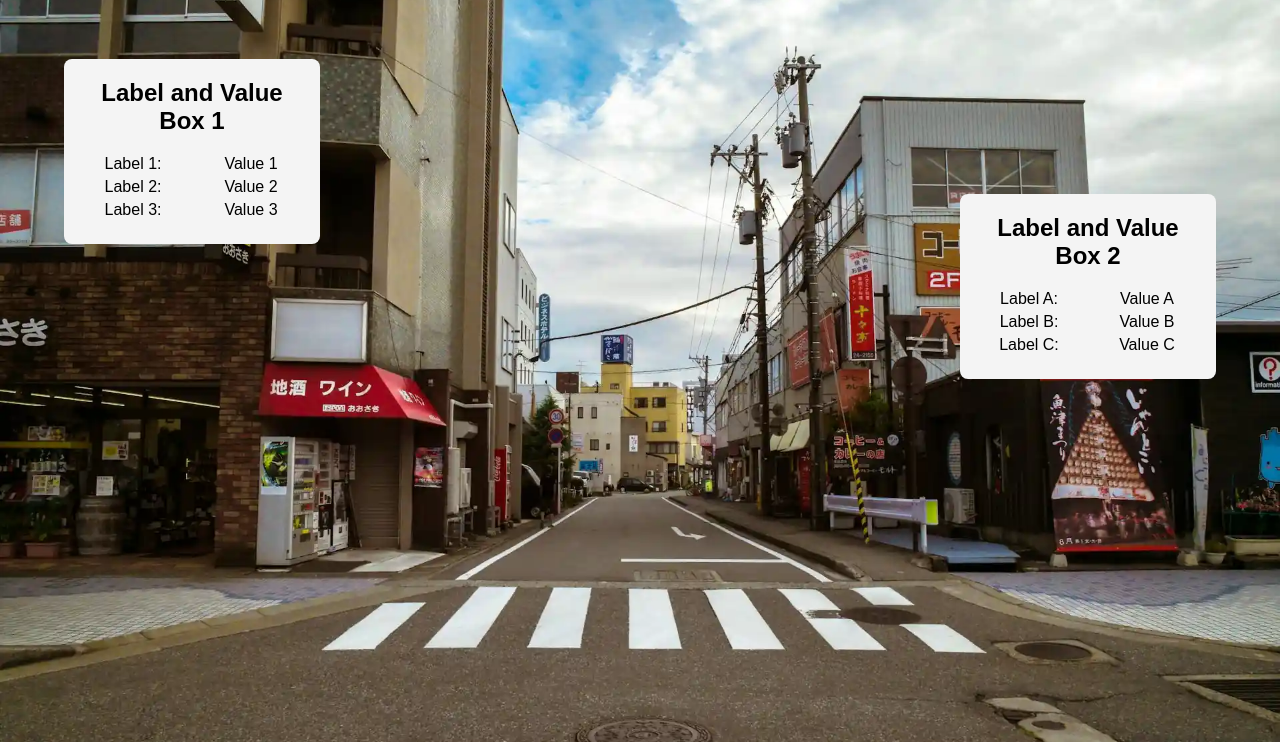
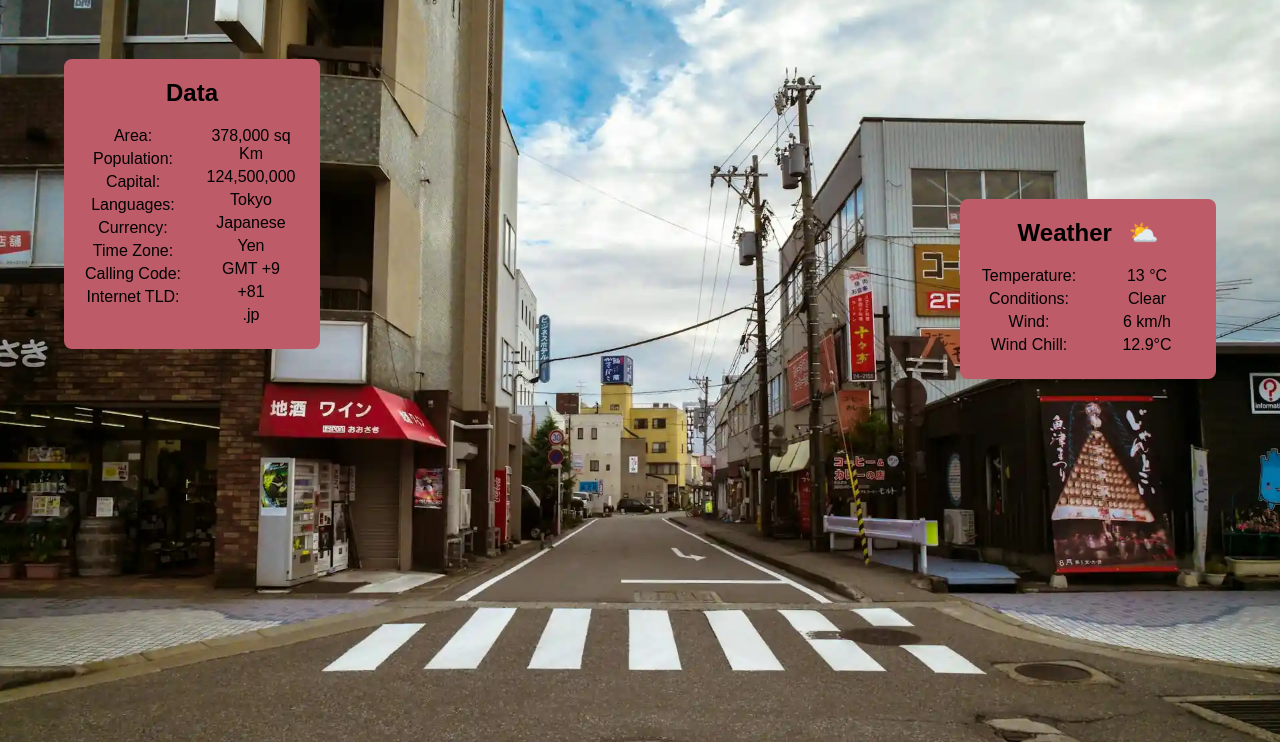
Before and after one commit to Gio18001/wdd131, a plain HTML site: page place.html in a window 1280 px wide. Shown: the part 181-923 px from the top of the page. Drawn offline with Linux system fonts and the light colour scheme.

Commit message:
Finished Place Page

```diff
--- a/place.html
+++ b/place.html
@@ -8,14 +8,17 @@
     <meta name="description" content="WDD 131 - Dynamic Web Fundamentals, Tucker Giovo, Home Page">
     <link rel="stylesheet" href="styles/place.css">
     <script src="scripts/getdates.js" defer></script>
+    <script src="scripts/weather.js" defer></script>
 </head>
 <body>
     <div class="container">
-        <div class="top-box">
-            <div class="title-box">
-                <h1>Japan</h1>
+        <header>
+            <div class="top-box">
+                <div class="title-box">
+                    <h1>Japan</h1>
+                </div>
             </div>
-        </div>
+        </header>
 
         <div class="image-section">
             <img src="images/pexels-donaldtong94-23735.webp" alt="Image" srcset="images/pexels-axp-photography-500641970-18848525.webp 600w, images/pexels-donaldtong94-23735.webp 1200w" sizes="(max-width: 768px) 100vw, 1200px">
@@ -23,33 +26,46 @@
 
         <div class="content-boxes">
             <div class="box label-value-box">
-                <h2>Label and Value Box 1</h2>
+                <h2>Data</h2>
                 <div class="labels-values">
                     <div class="labels">
-                        <p>Label 1:</p>
-                        <p>Label 2:</p>
-                        <p>Label 3:</p>
+                        <p>Area:</p>
+                        <p>Population:</p>
+                        <p>Capital:</p>
+                        <p>Languages:</p>
+                        <p>Currency:</p>
+                        <p>Time Zone:</p>
+                        <p>Calling Code:</p>
+                        <p>Internet TLD:</p>
                     </div>
                     <div class="values">
-                        <p>Value 1</p>
-                        <p>Value 2</p>
-                        <p>Value 3</p>
+                        <p>378,000 sq Km</p>
+                        <p>124,500,000</p>
+                        <p>Tokyo</p>
+                        <p>Japanese</p>
+                        <p>Yen</p>
+                        <p>GMT +9</p>
+                        <p>+81</p>
+                        <p>.jp</p>
                     </div>
                 </div>
             </div>
 
             <div class="box label-value-box">
-                <h2>Label and Value Box 2</h2>
+                <h2 class="label-title">Weather</h2>
+                <img class="icon" src="images/1530391_weather_clouds_sun_sunny_icon.svg" alt="icon" />
                 <div class="labels-values">
                     <div class="labels">
-                        <p>Label A:</p>
-                        <p>Label B:</p>
-                        <p>Label C:</p>
+                        <p>Temperature:</p>
+                        <p>Conditions:</p>
+                        <p>Wind:</p>
+                        <p>Wind Chill:</p>
                     </div>
                     <div class="values">
-                        <p>Value A</p>
-                        <p>Value B</p>
-                        <p>Value C</p>
+                        <p><span id="temperature"></span></p>
+                        <p><span id="condition"></span></p>
+                        <p><span id="wind"></span></p>
+                        <p><span id="windChill"></span>°C</p>
                     </div>
                 </div>
             </div>
--- /dev/null
+++ b/scripts/weather.js
@@ -0,0 +1,20 @@
+const temperature = '13 °C'
+const condition = "Clear"
+const wind = "6 km/h"
+
+document.getElementById("temperature").textContent = temperature;
+document.getElementById("condition").textContent = condition;
+document.getElementById("wind").textContent = wind;
+
+function calculateWindChill(temperature, wind) {
+  const tempValue = parseFloat(temperature);
+  const windValue = parseFloat(wind);
+
+  const windChillValue = 13.12 + (0.6215 * tempValue) - (11.37 * Math.pow(windValue, 0.16)) + (0.3965 * tempValue * Math.pow(windValue, 0.16));
+
+  return windChillValue.toFixed(1);
+}
+
+const windChill = calculateWindChill(temperature, wind);
+
+document.getElementById("windChill").textContent = windChill;
--- a/styles/place.css
+++ b/styles/place.css
@@ -14,13 +14,14 @@ body {
 }
 
 .top-box {
-    background-color: #333;
+    background-color: #FFC0CB;
     padding: 60px;
     text-align: center;
 }
 
 .title-box h1 {
-    color: white;
+    color: black;
+    font-size: 50px;
 }
 
 .image-section {
@@ -44,7 +45,7 @@ body {
 }
 
 .box {
-    background-color: #f4f4f4;
+    background-color: #bd5b68;
     padding: 20px;
     border-radius: 8px;
 }
@@ -66,8 +67,7 @@ body {
     width: 50%;
 }
 
-.labels p,
-.values p {
+.labels p, .values p {
     margin: 5px 0;
 }
 
@@ -89,6 +89,12 @@ footer {
         text-align: center;
     }
 
+    .icon {
+        margin-left: 10px;
+        width: 50px; /* Size of the icon */
+        height: auto;
+    }
+
     .labels-values {
         flex-direction: row;
     }
@@ -105,8 +111,18 @@ footer {
         width: 20%;
         padding: 20px;
         border-radius: 8px;
-        background-color: #f4f4f4;
+        background-color: #bd5b68;
         text-align: center;
+    }
+
+    .icon {
+        display: none;
+    }
+
+    .label-title::after {
+        content: " \26C5";
+        font-size: 1.5rem;
+        margin-left: 10px;
     }
 
     .label-value-box:nth-child(1) {
```
Also changed, not shown: images/1530391_weather_clouds_sun_sunny_icon.svg (added), images/PittsburghTemple.jpg, images/TempleMadrid.jpg.
